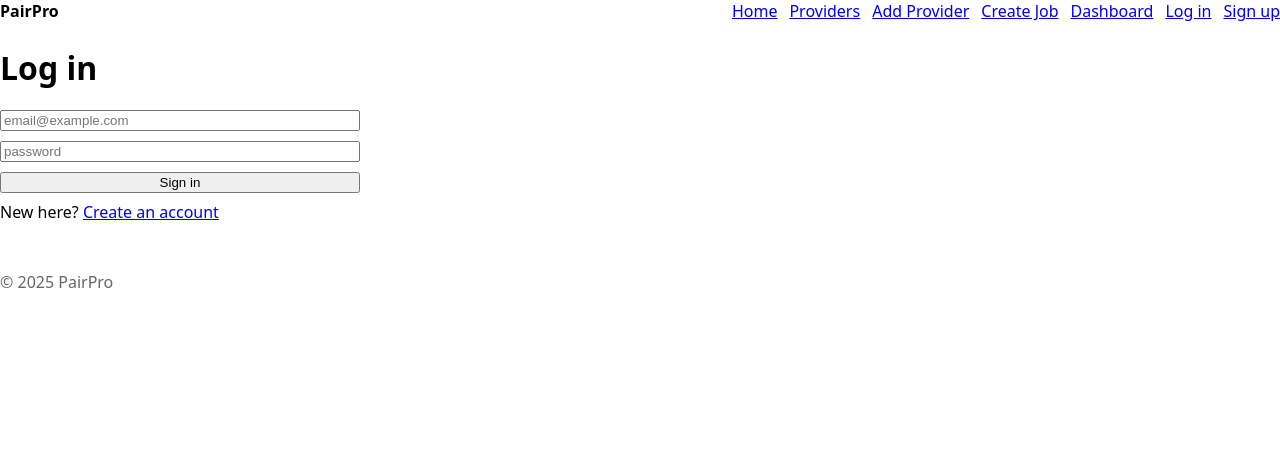
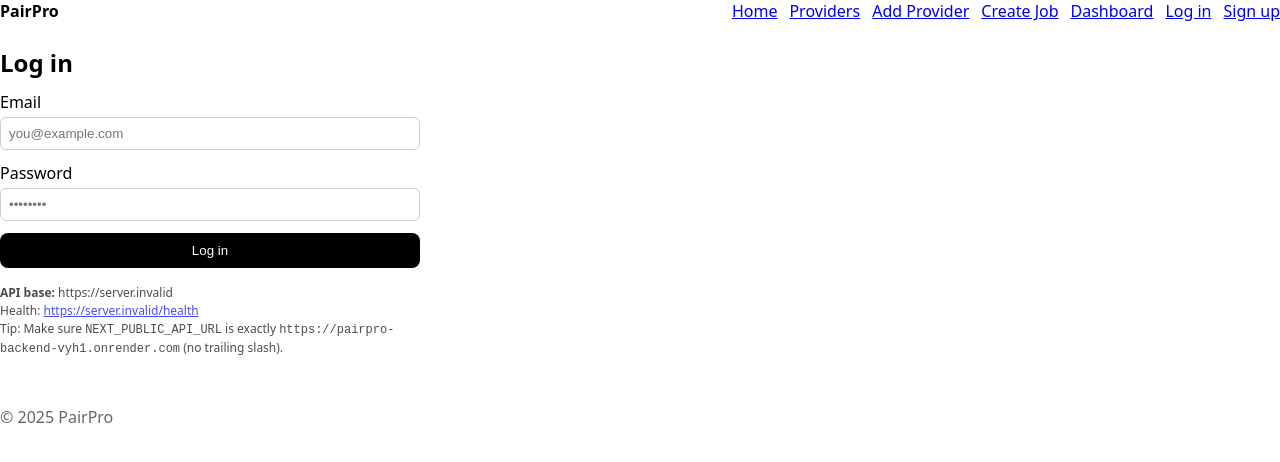
Before and after one commit to ProPairApp/pairpro-frontend, a Next.js app: page /auth/login in a window 1280 px wide. Shown: the top 462 px of the page. Built offline with nearby package versions, Linux system fonts and the light colour scheme; no server answers.

Commit message:
Update page.tsx

```diff
--- a/app/auth/login/page.tsx
+++ b/app/auth/login/page.tsx
@@ -1,62 +1,161 @@
 "use client";
 
-import { useRef, useState } from "react";
+import React, { useMemo, useRef, useState } from "react";
 import { useRouter } from "next/navigation";
 
 export default function LoginPage() {
-  const base = process.env.NEXT_PUBLIC_API_URL!;
   const router = useRouter();
-  const emailRef = useRef<HTMLInputElement>(null);
-  const passRef  = useRef<HTMLInputElement>(null);
+  const baseRaw = process.env.NEXT_PUBLIC_API_URL || "";
+  // normalize: remove trailing slash just in case
+  const base = useMemo(() => baseRaw.replace(/\/+$/, ""), [baseRaw]);
+
+  const [email, setEmail] = useState("");
+  const [password, setPassword] = useState("");
+  const [submitting, setSubmitting] = useState(false);
   const [msg, setMsg] = useState<string | null>(null);
-  const [loading, setLoading] = useState(false);
+  const btnRef = useRef<HTMLButtonElement>(null);
 
-  async function handleLogin(e: React.FormEvent) {
+  async function handleSubmit(e: React.FormEvent) {
     e.preventDefault();
-    if (loading) return;
+    if (submitting) return;
     setMsg(null);
-    setLoading(true);
+    setSubmitting(true);
+
+    // Always clear old token before trying a new login
+    localStorage.removeItem("pairpro_token");
+
     try {
-      const email = emailRef.current?.value.trim() || "";
-      const pw    = passRef.current?.value || "";
-      if (!email || !pw) throw new Error("Enter email and password");
+      if (!base) throw new Error("NEXT_PUBLIC_API_URL is not set.");
 
+      // Build form body as application/x-www-form-urlencoded (FastAPI expects this)
       const body = new URLSearchParams();
-      body.set("username", email);
-      body.set("password", pw);
+      body.set("grant_type", "password");
+      body.set("username", email.trim());
+      body.set("password", password);
+      body.set("scope", "");
+      body.set("client_id", "");
+      body.set("client_secret", "");
 
-      const r = await fetch(`${base}/auth/login`, {
+      // Add a timeout so “Failed to fetch” doesn’t hang forever
+      const ctrl = new AbortController();
+      const t = setTimeout(() => ctrl.abort(), 15000);
+
+      const res = await fetch(`${base}/auth/login`, {
         method: "POST",
-        headers: { "Content-Type": "application/x-www-form-urlencoded" },
+        headers: {
+          "Content-Type": "application/x-www-form-urlencoded",
+        },
         body,
+        signal: ctrl.signal,
       });
-      if (!r.ok) throw new Error(await r.text());
 
-      const data = await r.json();
+      clearTimeout(t);
 
-      // ✅ IMPORTANT: store the token so the dashboard can read it
+      if (!res.ok) {
+        const text = await res.text();
+        throw new Error(text || `Login failed with ${res.status}`);
+      }
+
+      const data = await res.json(); // { access_token, token_type }
+      if (!data?.access_token) {
+        throw new Error("No access_token in response.");
+      }
+
       localStorage.setItem("pairpro_token", data.access_token);
+      // quick sanity ping to /auth/me (optional but helpful)
+      const me = await fetch(`${base}/auth/me`, {
+        headers: { Authorization: `Bearer ${data.access_token}` },
+      });
+      if (!me.ok) {
+        const mt = await me.text();
+        throw new Error(`/auth/me failed: ${mt || me.status}`);
+      }
 
+      // All good -> go to dashboard
       router.push("/dashboard");
-    } catch (e: any) {
-      setMsg(e?.message || "Failed to fetch");
+    } catch (err: any) {
+      // Make network/CORS errors clearer
+      if (err?.name === "AbortError") {
+        setMsg("Network timeout. Check your internet and try again.");
+      } else if (String(err?.message || "").includes("Failed to fetch")) {
+        setMsg(
+          "Failed to reach the API. Double-check the URL below is correct and HTTPS."
+        );
+      } else {
+        setMsg(err?.message || "Something went wrong.");
+      }
+      btnRef.current?.focus();
     } finally {
-      setLoading(false);
+      setSubmitting(false);
     }
   }
 
   return (
-    <main>
-      <h1>Log in</h1>
-      <form onSubmit={handleLogin} style={{ display: "grid", gap: 10, maxWidth: 360 }}>
-        <input ref={emailRef} type="email" placeholder="email@example.com" autoComplete="email" />
-        <input ref={passRef} type="password" placeholder="password" autoComplete="current-password" />
-        <button disabled={loading}>{loading ? "Signing in…" : "Sign in"}</button>
+    <main style={{ maxWidth: 420 }}>
+      <h1 style={{ fontSize: 24, marginBottom: 12 }}>Log in</h1>
+
+      <form onSubmit={handleSubmit} style={{ display: "grid", gap: 12 }}>
+        <label style={{ display: "grid", gap: 4 }}>
+          Email
+          <input
+            type="email"
+            required
+            value={email}
+            onChange={(e) => setEmail(e.target.value)}
+            placeholder="you@example.com"
+            style={{ padding: 8, border: "1px solid #ccc", borderRadius: 6 }}
+          />
+        </label>
+
+        <label style={{ display: "grid", gap: 4 }}>
+          Password
+          <input
+            type="password"
+            required
+            value={password}
+            onChange={(e) => setPassword(e.target.value)}
+            placeholder="••••••••"
+            style={{ padding: 8, border: "1px solid #ccc", borderRadius: 6 }}
+          />
+        </label>
+
+        <button
+          ref={btnRef}
+          type="submit"
+          disabled={submitting}
+          style={{
+            padding: "10px 14px",
+            borderRadius: 8,
+            border: "none",
+            background: submitting ? "#777" : "black",
+            color: "white",
+            cursor: submitting ? "default" : "pointer",
+          }}
+        >
+          {submitting ? "Signing in…" : "Log in"}
+        </button>
+
+        {msg && (
+          <p style={{ color: "crimson", marginTop: 4 }}>
+            {msg}
+          </p>
+        )}
       </form>
-      {msg && <p style={{ color: "crimson", marginTop: 10 }}>Error: {msg}</p>}
-      <p style={{ marginTop: 8 }}>
-        New here? <a href="/auth/signup">Create an account</a>
-      </p>
+
+      <div style={{ marginTop: 16, opacity: 0.7, fontSize: 12, lineHeight: 1.5 }}>
+        <div><strong>API base:</strong> {base || "(not set)"}</div>
+        <div>
+          Health:{" "}
+          <a href={`${base}/health`} target="_blank" rel="noreferrer">
+            {base}/health
+          </a>
+        </div>
+        <div>
+          Tip: Make sure{" "}
+          <code>NEXT_PUBLIC_API_URL</code> is exactly{" "}
+          <code>https://pairpro-backend-vyh1.onrender.com</code> (no trailing slash).
+        </div>
+      </div>
     </main>
   );
 }
```
